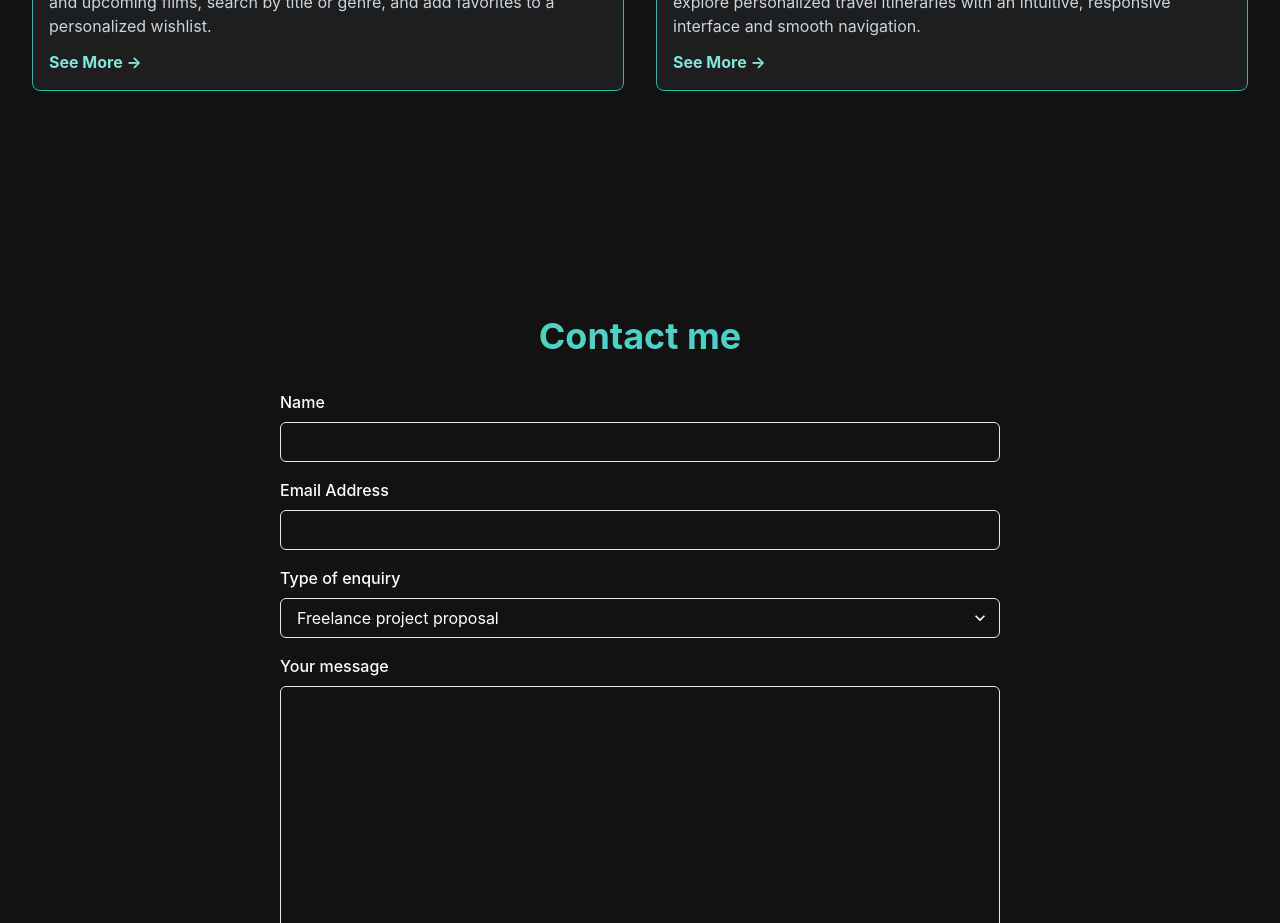
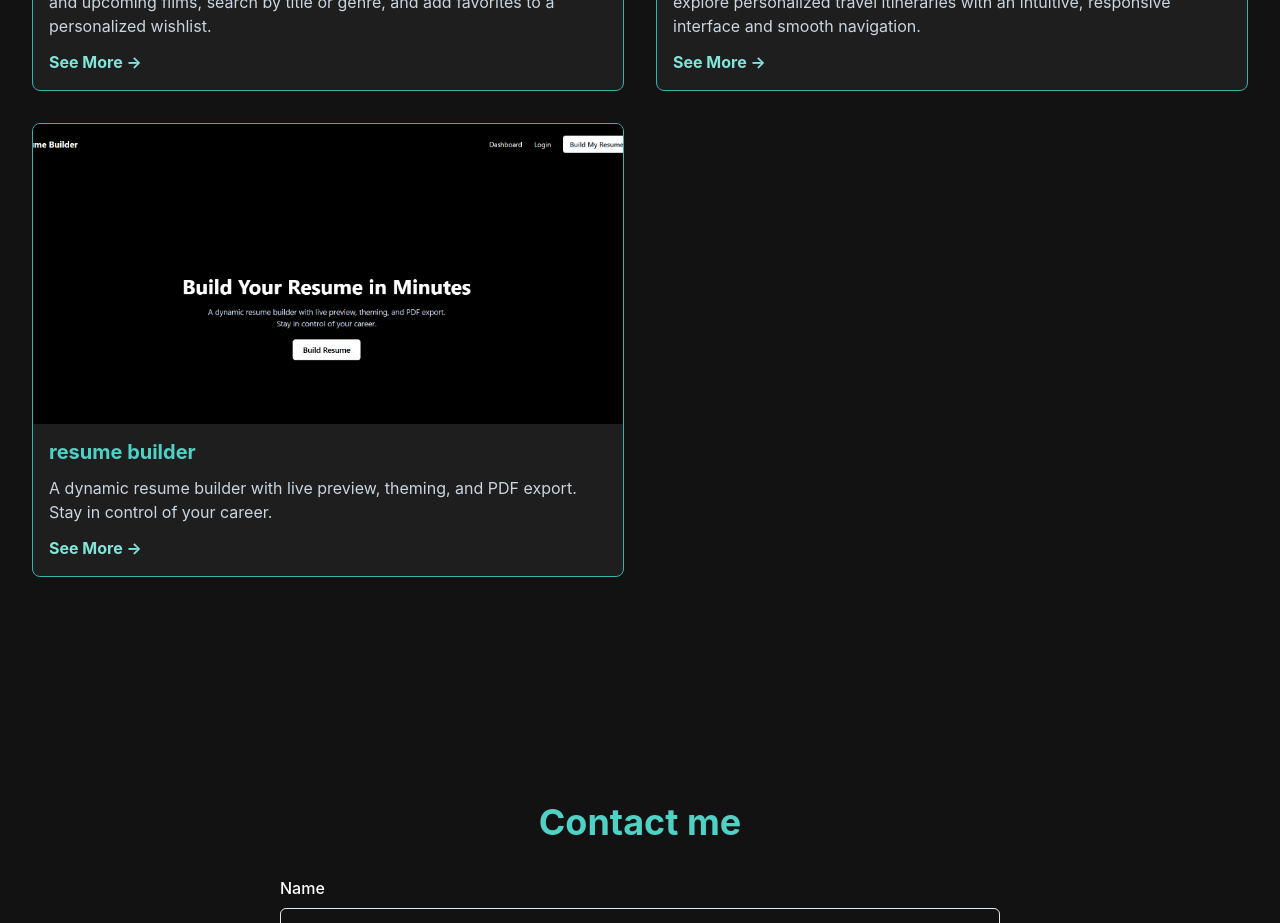
Before and after one commit to Sekiro89/portfolio-react-app, a React (Create React App) app: page / in a window 1280 px wide. Shown: the part 2080-3003 px from the top of the page. Built offline with nearby package versions, Linux system fonts and the light colour scheme.

Commit message:
resume builder app deployed

```diff
--- a/src/components/ProjectsSection.jsx
+++ b/src/components/ProjectsSection.jsx
@@ -28,6 +28,13 @@ export const projects = [
    getImageSrc: () => require("../images/travelplanner.jpg"),
    link:" https://sekiro89.github.io/travel-planner/"
   },
+  {
+    title: "resume builder",
+    description: "A dynamic resume builder with live preview, theming, and PDF export. Stay in control of your career.",
+   getImageSrc: () => require("../images/resumebuilder.png"),
+   link:"https://sekiro89.github.io/Resume-builder-website/"
+  },
+
 ];
 
 const ProjectsSection = () => {
```
Also changed, not shown: src/images/resumebuilder.png (added).
